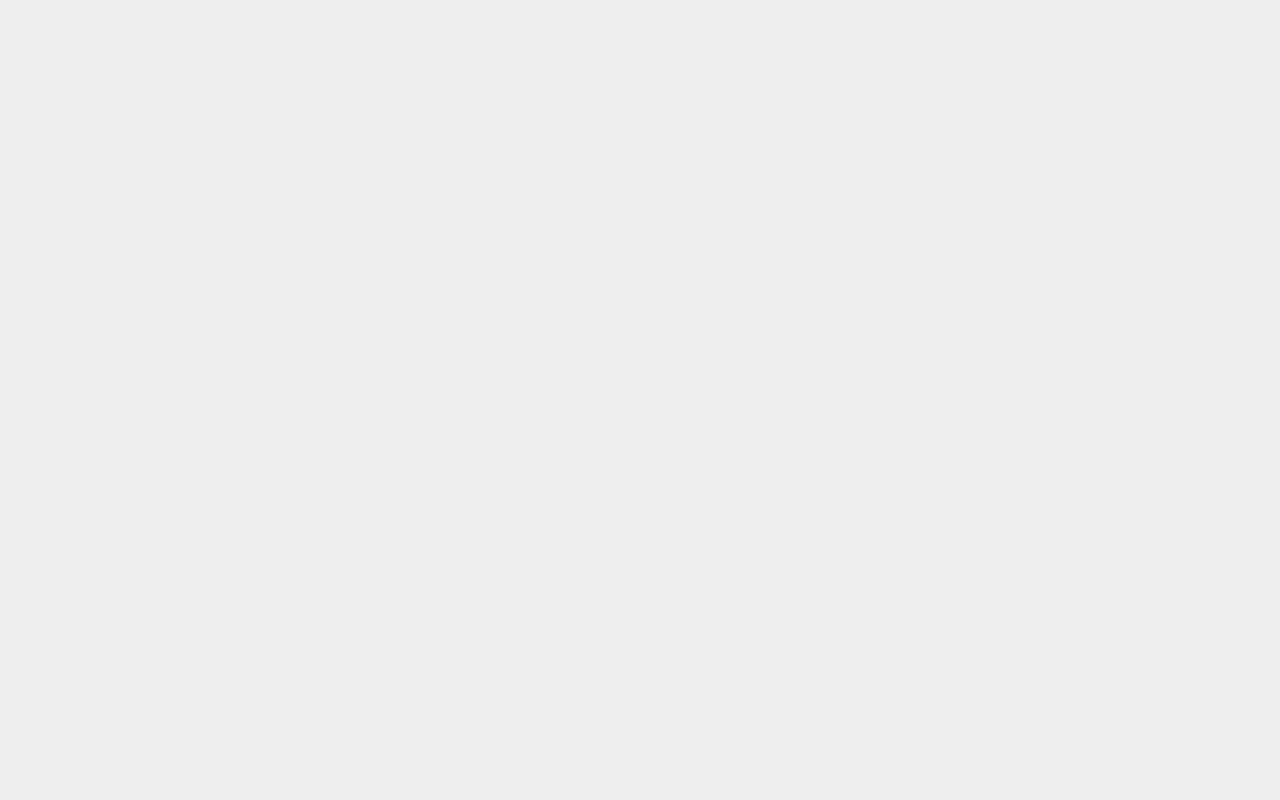
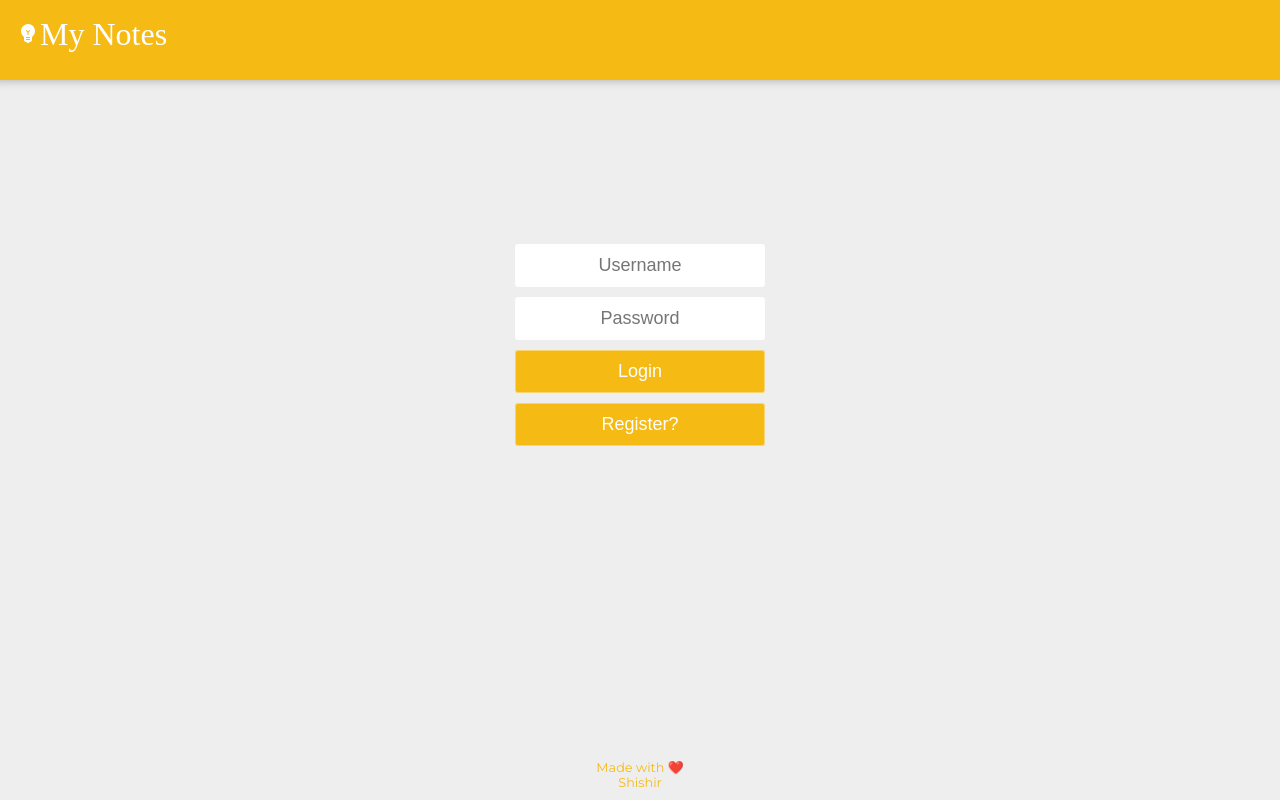
Before and after one commit to shishirchulliyil/my-notes-app, a React (Create React App) app: page / in a window 1280 px wide. Built offline with nearby package versions, Linux system fonts and the light colour scheme; a web font is replaced by a local one.

Commit message:
using Redirect to programmatically route to paths

```diff
--- a/src/components/Header.jsx
+++ b/src/components/Header.jsx
@@ -1,11 +1,16 @@
-import React from "react";
+import React, { useState } from "react";
 import EmojiObjectsIcon from "@material-ui/icons/EmojiObjects";
+import { Redirect } from "react-router-dom";
 
 function Header(props) {
-  function logOut() {
-    const history = props.history;
-    console.log(history);
-    history.push("/login");
+  const [isLogOut, setLogOut] = useState(false);
+
+  function logOut(event) {
+    event.preventDefault();
+    setLogOut(true);
+    // const history = props.history;
+    // console.log(history);
+    // history.push("/login");
   }
 
   const enableLogout = (
@@ -17,6 +22,8 @@ function Header(props) {
   );
 
   return (
+    <div>
+      {isLogOut && <Redirect to="/login" />}
       <header>
         <h1>
           <EmojiObjectsIcon />
@@ -24,6 +31,7 @@ function Header(props) {
         </h1>
         {props.enableLogout && enableLogout}
       </header>
+    </div>
   );
 }
 
--- a/src/components/Home.jsx
+++ b/src/components/Home.jsx
@@ -8,6 +8,7 @@ function Home() {
     <BrowserRouter>
       <div>
         <Switch>
+          <Route path="/" exact component={Login} />
           <Route path="/login" exact component={Login} />
           <Route path="/notes" exact component={App} />
         </Switch>
```
Lines whose indentation alone changed are shown as unchanged.
